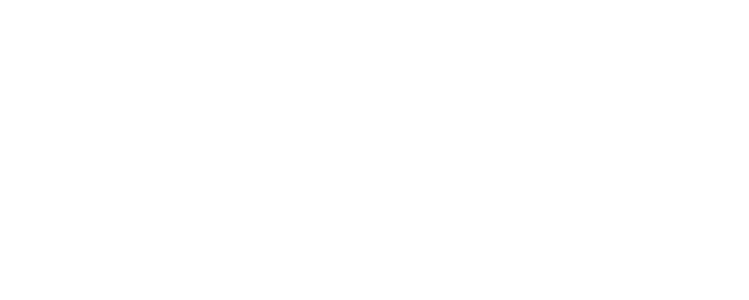
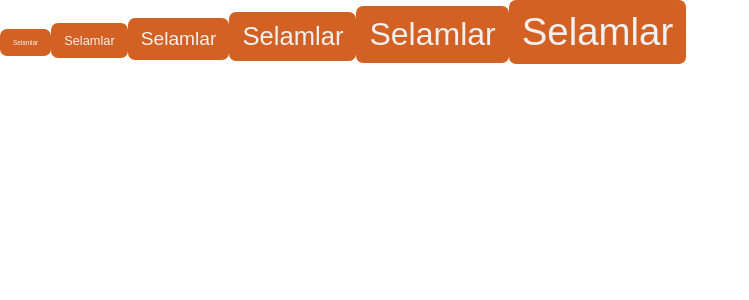
Before and after one commit to shoki61/e-shopping, a React (Create React App) app: page / in a window 1280 px wide. Shown: the top 300 px of the page, without its empty margins (0-749 px from the left). Built offline with nearby package versions, Linux system fonts and the light colour scheme.

Commit message:
refactor

```diff
--- a/src/components/Button/index.tsx
+++ b/src/components/Button/index.tsx
@@ -1,4 +1,6 @@
-import { palette } from 'palette';
+import { palette, PaletteKey } from 'palette';
+import { P } from 'components';
+import { FontSizeKey } from 'fontSizes';
 
 import './style.css';
 
@@ -6,12 +8,16 @@
   title: string;
   type?: 'submit' | 'back';
   borderRadius?: number;
+  color?: PaletteKey;
+  fontSize?: FontSizeKey;
 };
 
-const Button: React.FC<Props> = ({ title, type = 'submit', borderRadius }: Props) => {
+const Button: React.FC<Props> = ({ title, type = 'submit', borderRadius, color = 'd', fontSize = 'm' }: Props) => {
   return (
     <button className="Button" style={{ ...styles[type], borderRadius }}>
-      {title}
+      <P color={color} size={fontSize}>
+        {title}
+      </P>
     </button>
   );
 };
--- a/src/components/Button/style.css
+++ b/src/components/Button/style.css
@@ -3,4 +3,10 @@
   border: none;
   outline: none;
   padding: 10px 13px;
+  transition: all 0.2s ease-in-out;
+  cursor: pointer;
 }
+
+.Button:hover {
+  box-shadow: 0 1px 5px #c2c2c2;
+}
--- a/src/components/P/index.tsx
+++ b/src/components/P/index.tsx
@@ -1,11 +1,20 @@
+import { fontSize } from 'fontSizes';
+import { palette } from 'palette';
+
+import './styles.css';
+
 type Props = {
-  children: string | JSX.Element;
-  size: string;
-  color: string;
+  children: string | number | JSX.Element;
+  size?: string;
+  color?: string;
 };
 
-const P: React.FC<Props> = ({ children, size, color }: Props) => {
-  return <p style={{ fontSize: size, color }}>{children}</p>;
+const P: React.FC<Props> = ({ children, size = 'm', color = 'd' }: Props) => {
+  return (
+    <p className={'P'} style={{ fontSize: fontSize[size], color: palette[color] }}>
+      {children}
+    </p>
+  );
 };
 
 export default P;
--- /dev/null
+++ b/src/components/P/styles.css
@@ -0,0 +1,3 @@
+.P {
+  margin: 0;
+}
--- a/src/pages/Home/index.tsx
+++ b/src/pages/Home/index.tsx
@@ -2,7 +2,8 @@
 import { connect } from 'react-redux';
 
 import { palette } from 'palette';
-import { Button, Space } from 'components';
+import { Button, Space, P } from 'components';
+import { h, w } from 'windowDimensions';
 
 type ReduxProps = unknown;
 
@@ -11,7 +12,16 @@
 type Props = ReduxProps & HomeProps;
 
 const Home: React.FC<Props> = () => {
-  return <div></div>;
+  return (
+    <div style={{ width: w(100), height: h(100) }}>
+      <Button title="Selamlar" fontSize={'s'} color={'l'} />
+      <Button title="Selamlar" fontSize={'m'} color={'l'} />
+      <Button title="Selamlar" fontSize={'l'} color={'l'} />
+      <Button title="Selamlar" fontSize={'xl'} color={'l'} />
+      <Button title="Selamlar" fontSize={'xxl'} color={'l'} />
+      <Button title="Selamlar" fontSize={'xxxl'} color={'l'} />
+    </div>
+  );
 };
 
 const mapStateToProps = () => ({});
--- a/src/palette.ts
+++ b/src/palette.ts
@@ -1,10 +1,7 @@
+export type PaletteKey = 'm' | 'd' | 'l' | 'e' | 's' | 'i';
+
 export type Palette = {
-  m: string;
-  d: string;
-  l: string;
-  e: string;
-  s: string;
-  i: string;
+  [key: string]: string;
 };
 
 export const palette: Palette = {
```
